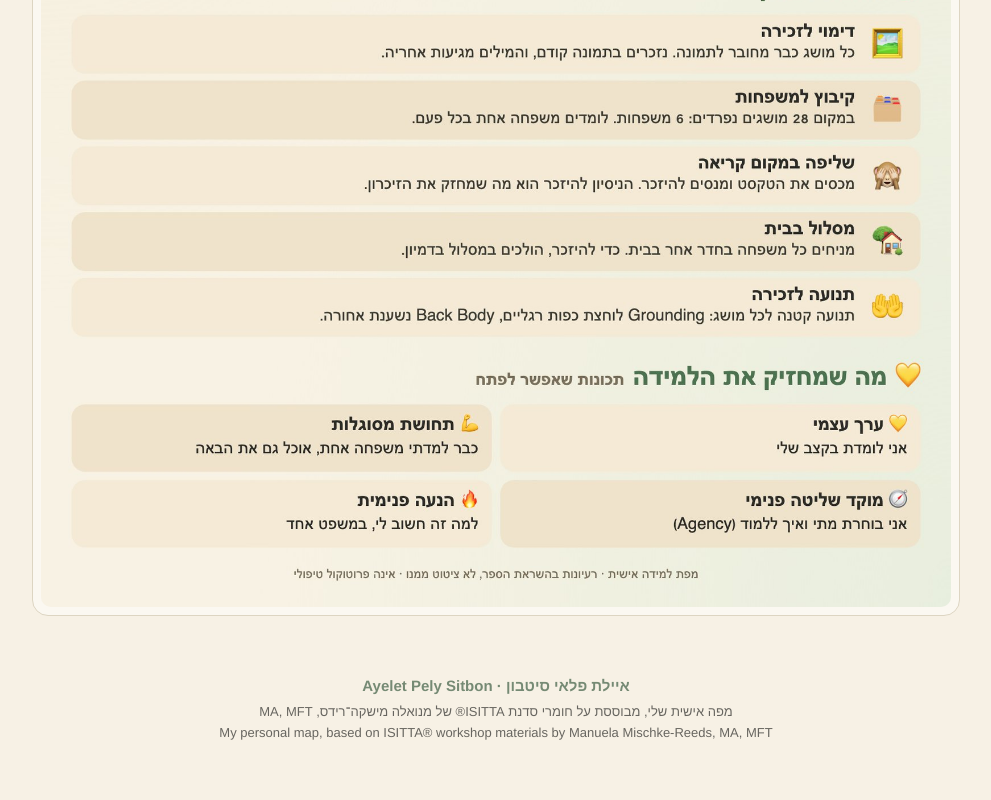
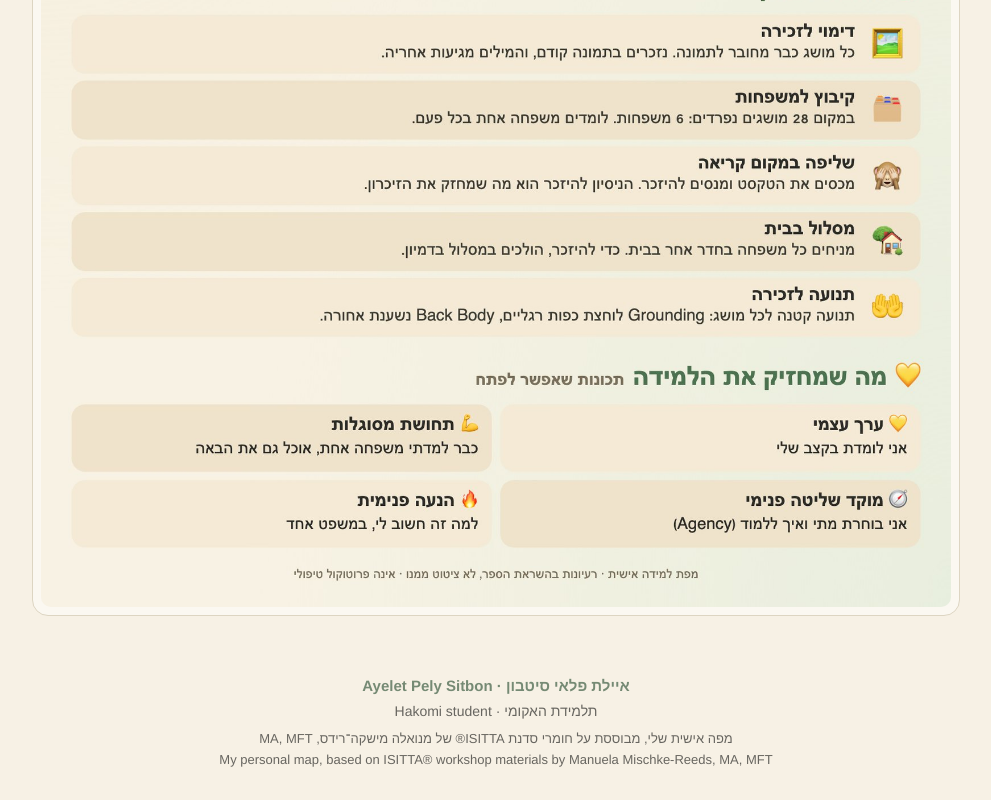
Before and after one commit to fire17/isitta-map, a plain HTML site: page index.html in a window 1280 px wide. Shown: the part 8821-9621 px from the top of the page, without its empty margins (144-1135 px from the left). Before the commit the page ends 9595 px from the top, so only its background shows below. Drawn offline with Linux system fonts and the light colour scheme.

Commit message:
Footer: add 'Hakomi student' under the owner's name (HE + EN)

```diff
--- a/index.html
+++ b/index.html
@@ -24,6 +24,7 @@
   footer { max-width:960px; margin:0 auto; text-align:center; font-size:13px; line-height:1.6; opacity:.7; padding:0 16px 30px; }
   footer p { margin:0; }
   footer .nw { white-space:nowrap; }
+  footer .role { font-size:14px; margin:-2px 0 6px; }
   footer .owner { font-size:15px; font-weight:600; opacity:1; color:var(--green); margin-bottom:4px; }
 </style>
 </head>
@@ -54,6 +55,7 @@
 </main>
 <footer>
   <p class="owner" lang="he" dir="rtl">איילת פלאי סיטבון · <span lang="en" dir="ltr">Ayelet Pely Sitbon</span></p>
+  <p class="role" lang="he" dir="rtl">תלמידת האקומי · <span lang="en" dir="ltr">Hakomi student</span></p>
   <p lang="he" dir="rtl">מפה אישית שלי, מבוססת על חומרי סדנת ISITTA® של <span class="nw">מנואלה מישקה־רידס, MA, MFT</span></p>
   <p lang="en" dir="ltr">My personal map, based on ISITTA® workshop materials by <span class="nw">Manuela Mischke-Reeds, MA, MFT</span></p>
 </footer>
```
